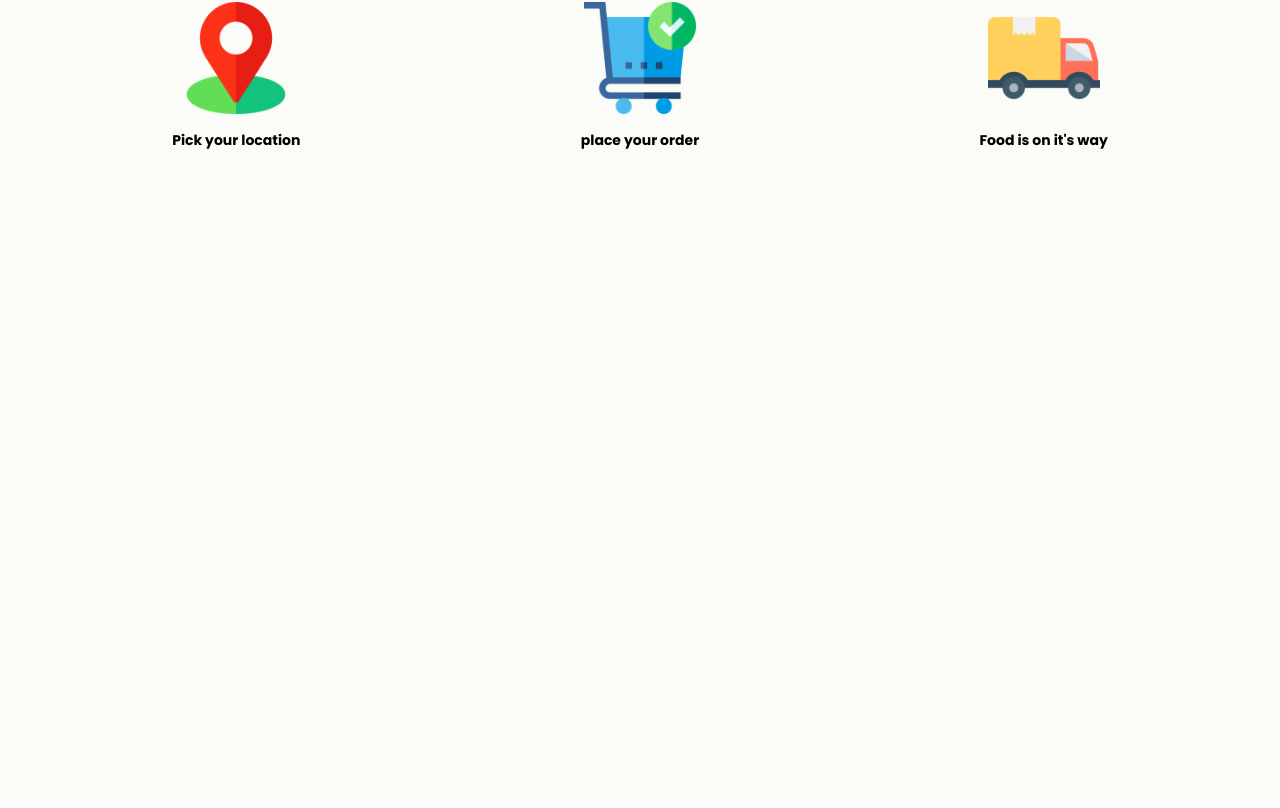
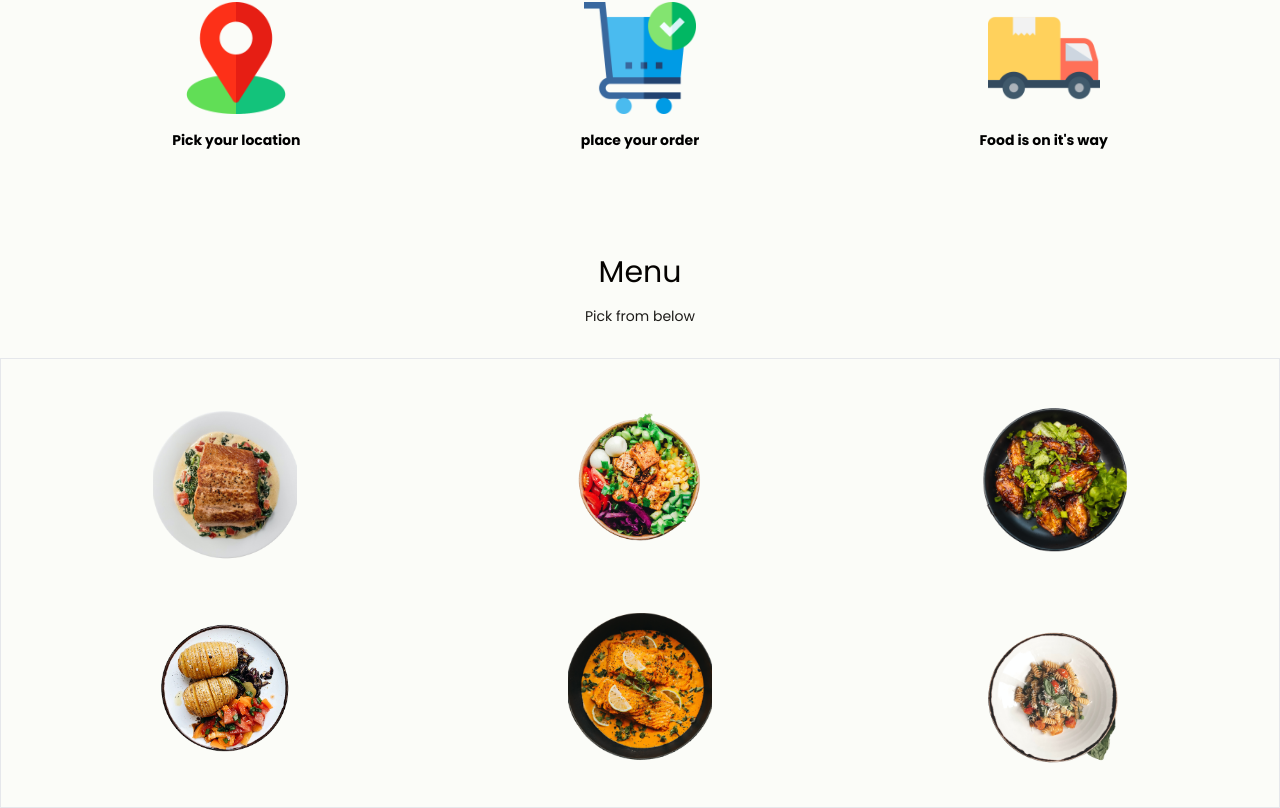
Before and after one commit to Shoetan/Panda-eats, a React (Vite) app: page /about in a window 1280 px wide. Shown: the part 882-1690 px from the top of the page. Before the commit the page ends 1080 px from the top, so only its background shows below. Built offline with nearby package versions, Linux system fonts and the light colour scheme.

Commit message:
created menu cards to display available menu for the restaurant

```diff
--- a/src/App.jsx
+++ b/src/App.jsx
@@ -4,6 +4,8 @@ import Hero from "./components/Hero"
 import {Routes,Route } from "react-router-dom"
 import About from '../src/pages/About'
 import HowItWorks from "./components/HowItWorks"
+import Menu from "./pages/Menu"
+
 function App () {
 
 
@@ -16,6 +18,7 @@ function App () {
         <Header/>
         <Hero/>
         <HowItWorks/>
+        <Menu/>
 
    </div>
 
--- a/src/pages/Menu.jsx
+++ b/src/pages/Menu.jsx
@@ -1,8 +1,56 @@
+import food2 from '../assets/food2.png'
+import food3 from '../assets/food3.png'
+import food4 from '../assets/food4.png'
+import food5 from '../assets/food5.png'
+import food6 from '../assets/food6.png'
+import food7 from '../assets/food7.png'
+
+
+
 const Menu = () => {
     return (
+
         <div>
-            This is the menu page
+
+            <div className="flex flex-col items-center justify-center font-poppins mt-10 text-dark">
+                <h2 className="text-3xl p-4 ">Menu</h2>
+                <h4 className="text-sm opacity-90">Pick from below</h4>
+            </div>
+
+
+            <div className=' container flex flex-col mx-auto justify-between mt-8 p-8 border md:grid grid-cols-3 gap-8'>
+                <div className='flex flex-col items-center justify-center'>
+                    <img src={food2} alt="Salmon dish" className='h-44 w-36 object-cover' />
+                    <h3></h3>
+                </div>
+
+                <div className='flex flex-col items-center justify-center'>
+                    <img src={food3} alt=""  className='h-44 w-36 object-cover'/>
+                    <h3></h3>
+                </div>
+
+                <div className='flex flex-col items-center justify-center'>
+                    <img src={food4} alt="" className='h-44 w-36 object-cover'/>
+                    <p></p>
+                </div>
+
+                <div className='flex flex-col items-center justify-center'>
+                    <img src={food5} alt="" className='h-44 w-36 object-cover' />
+                    <p></p>
+                </div>
+
+                <div className='flex flex-col items-center justify-center'>
+                    <img src={food6} alt="" className='h-44 w-36 object-cover'/>
+                    <p></p>
+                </div>
+
+                <div className='flex flex-col items-center justify-center'>
+                    <img src={food7} alt=""  className='h-44 w-36 object-cover'/>
+                    <p></p>
+                </div>
+            </div>
         </div>
+
      );
 }
 
```
